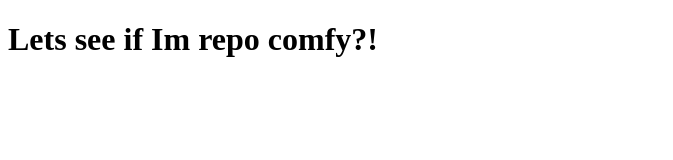
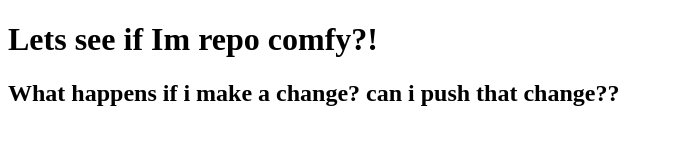
Before and after one commit to Godric0113/repo-comfy3, a plain HTML site: page index.html in a window 1280 px wide. Shown: the whole page, without its empty margins (0-673 px from the left). Drawn offline with Linux system fonts and the light colour scheme.

Commit message:
see if the changes were made to html

```diff
--- a/index.html
+++ b/index.html
@@ -5,6 +5,7 @@
             Repo Comfy
         </title>
             <h1><strong>Lets see if Im repo comfy?!</strong></h1>
+            <h2>What happens if i make a change? can i push that change??</h2>
 
 
 
```
